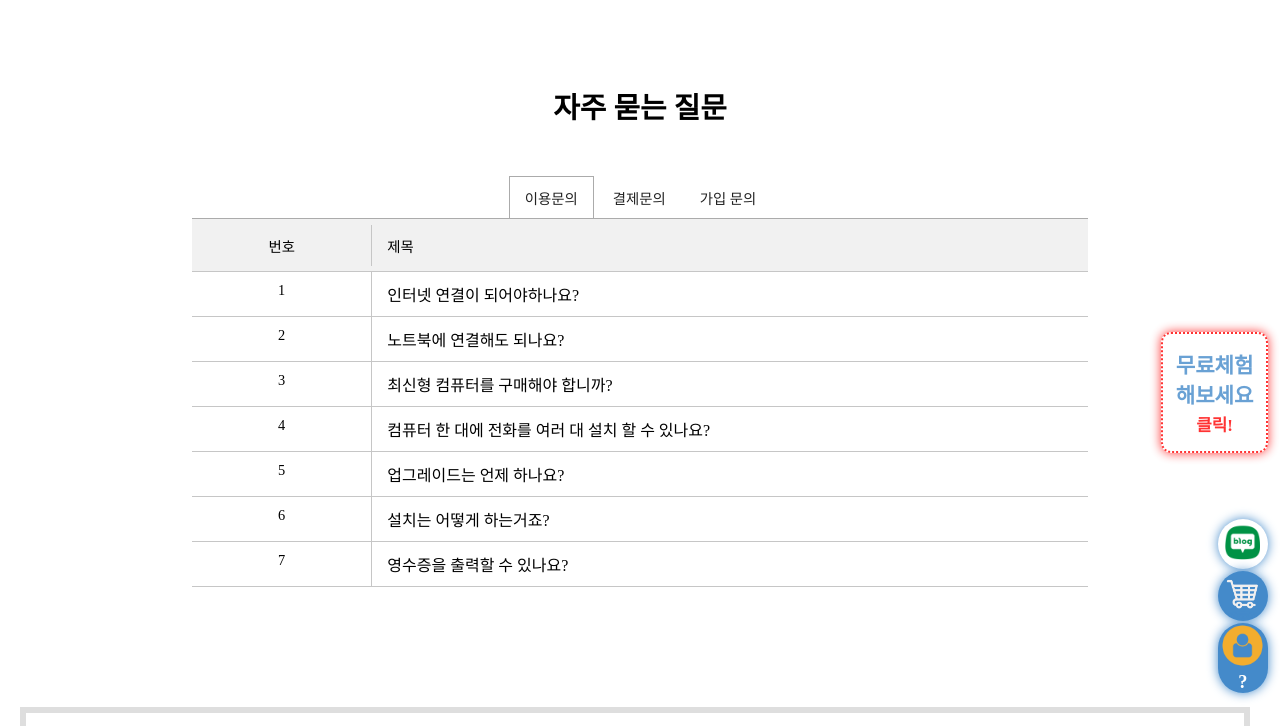
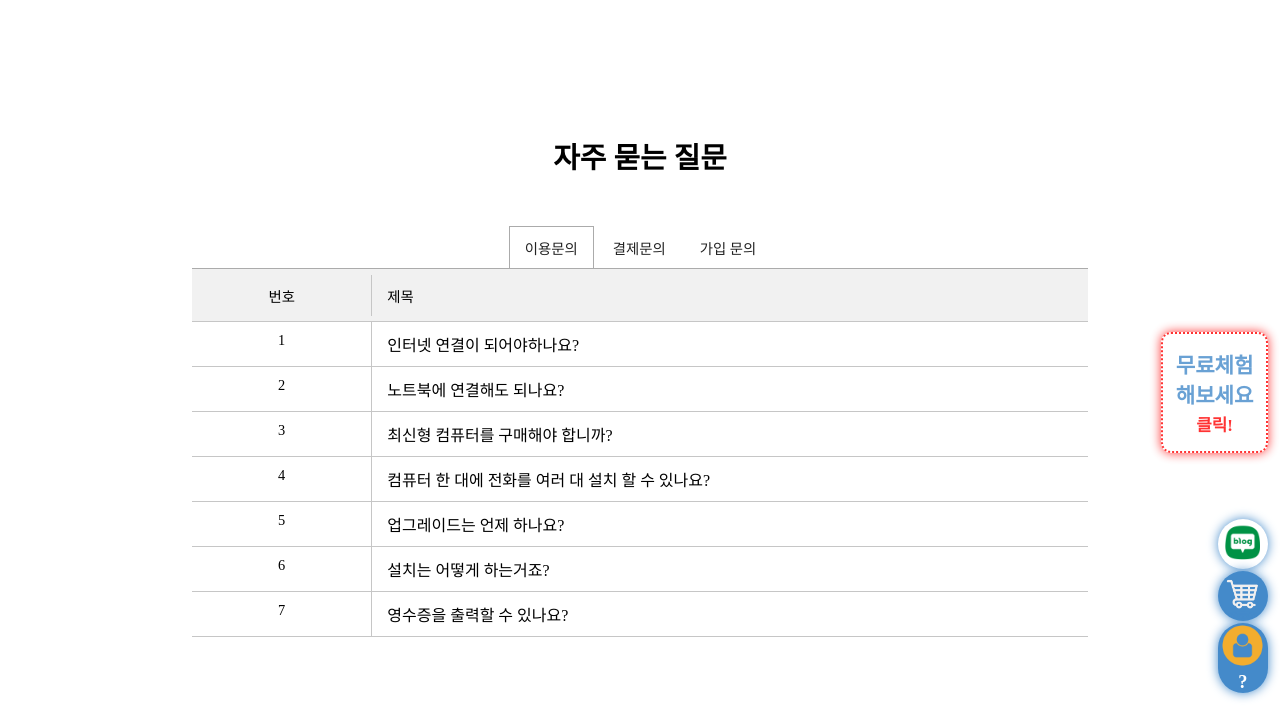
Before and after one commit to wajuu/callsenger, a plain HTML site: page 4-1.html in a window 1280 px wide. Shown: the part 65-791 px from the top of the page. Drawn offline with nearby package versions, Linux system fonts and the light colour scheme; a web font is replaced by a local one.

Commit message:
Update main.css

```diff
--- a/css/main.css
+++ b/css/main.css
@@ -540,7 +540,7 @@ header{
 /*고객센터*/
 .notice-wrapper{
     display: inline-block;
-    padding-top: 50px 0;
+    padding-top: 50px;
 }
 #question{
     width: 70vw;
```
